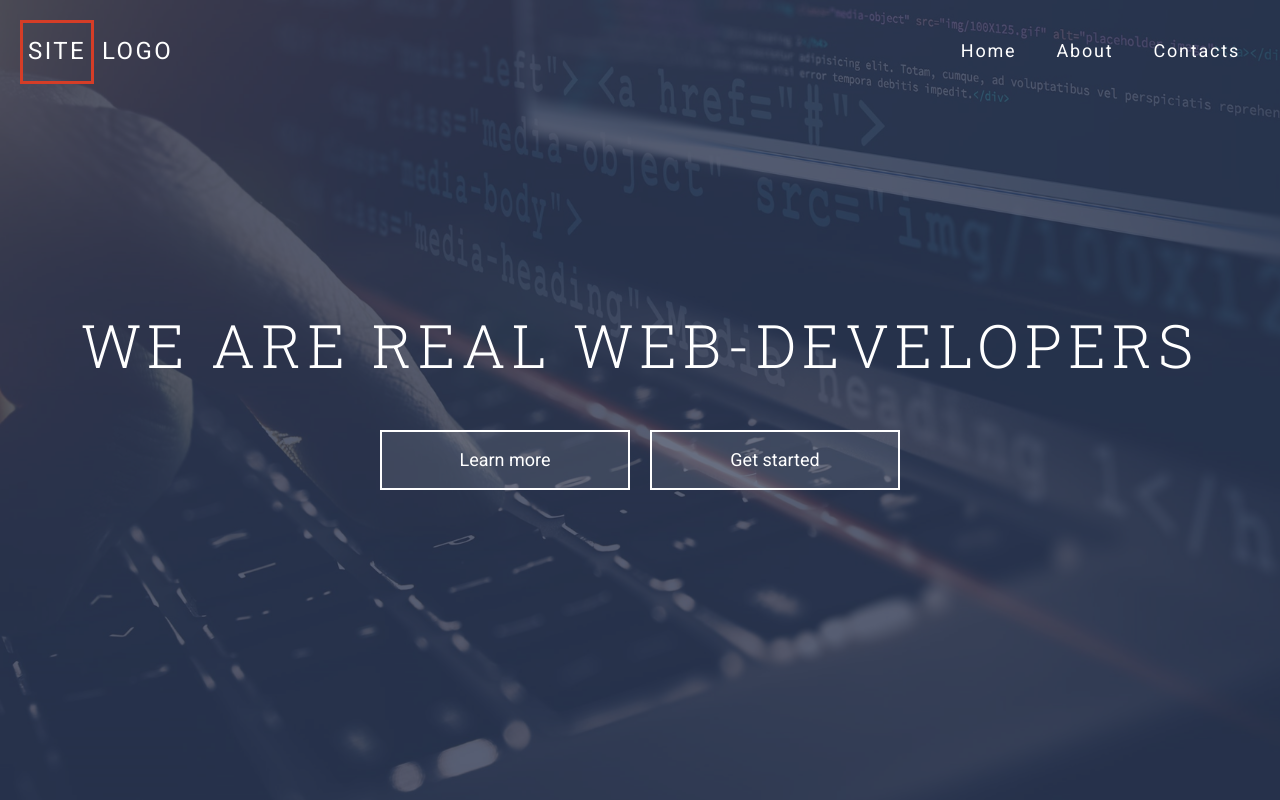
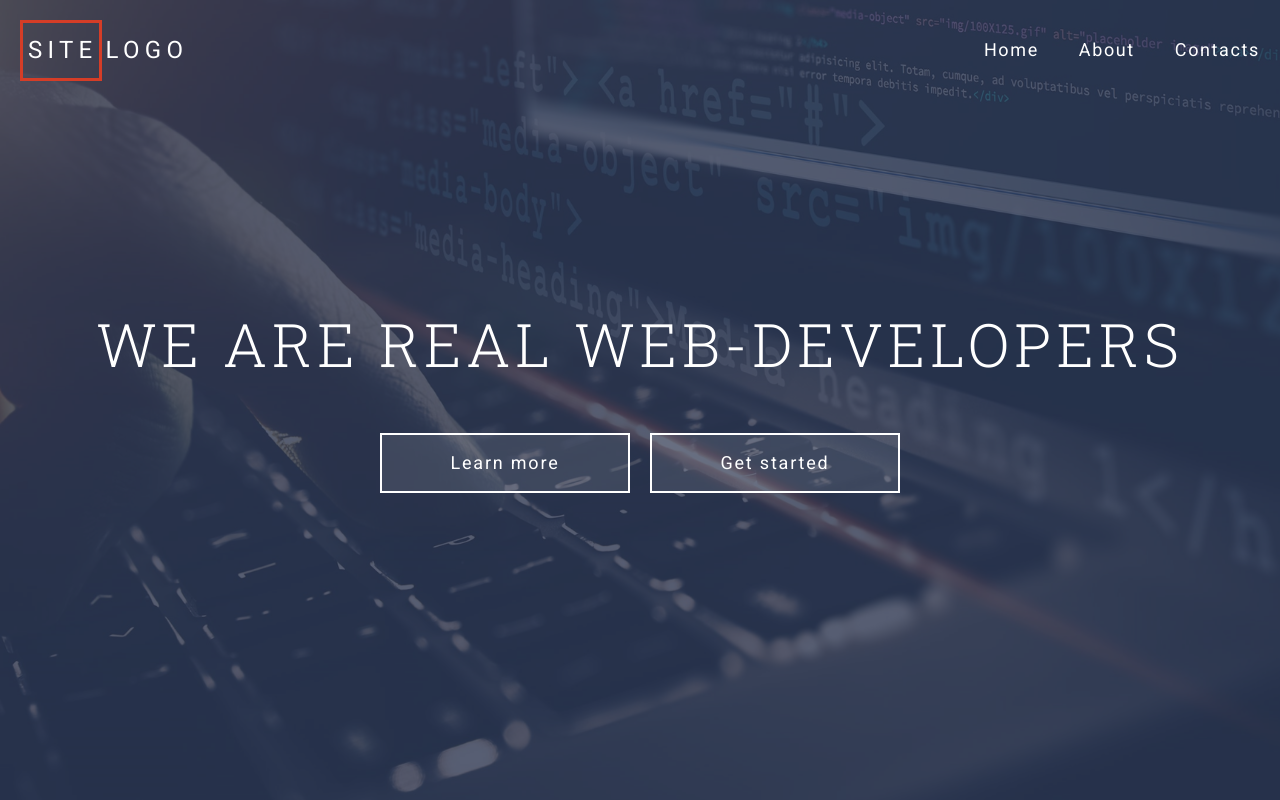
Before and after one commit to FomenkoAndrey/20210218______grid-template, a website: page index.html in a window 1280 px wide. Drawn offline with Linux system fonts and the light colour scheme.

Commit message:
нарисовали desktop для секции header

```diff
--- a/assets/css/style.css
+++ b/assets/css/style.css
@@ -365,8 +365,9 @@ h1 {
   font-family: "Roboto Slab", serif;
   font-weight: 300;
   text-align: center;
-  letter-spacing: 0.1em;
+  letter-spacing: 0.08em;
   font-size: 3.75rem;
+  line-height: 1.2em;
 }
 
 a {
@@ -383,6 +384,7 @@ a {
   font-size: 1.125rem;
   text-align: center;
   padding: 18px 20px;
+  letter-spacing: 0.1em;
 }
 
 .header {
@@ -433,7 +435,7 @@ a {
 
 .header-logo {
   font-size: 1.5rem;
-  letter-spacing: 0.1em;
+  letter-spacing: 0.22em;
   margin-top: 20px;
   margin-bottom: 20px;
 }
@@ -445,8 +447,8 @@ a {
 .header-logo__accent {
   display: inline-block;
   border: 3px solid #d53d27;
-  padding: 15px 5px 15px 5px;
-  margin-right: 8px;
+  padding: 14px 1px 13px 5px;
+  margin-right: 4px;
 }
 
 .header-navbar__btn {
@@ -457,7 +459,7 @@ a {
   display: grid;
   justify-content: end;
   list-style: none;
-  margin: 0;
+  margin: 0 -20px 0 0;
   padding: 0;
   grid-template-columns: repeat(auto-fit, minmax(50px, max-content));
 }
@@ -471,7 +473,7 @@ a {
   display: block;
   padding: 20px 10px;
   font-size: 1.125rem;
-  letter-spacing: 0.1em;
+  letter-spacing: 0.09em
 }
 
 .header-content {
@@ -481,7 +483,7 @@ a {
 .header-content__container {}
 
 .header-content__title {
-  margin: 0 0 51px 0;
+  margin: 0 0 53px 0;
 }
 
 .header-content__actions {
```
